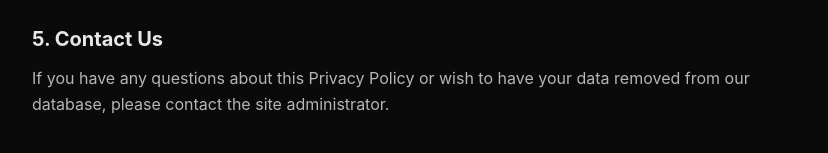
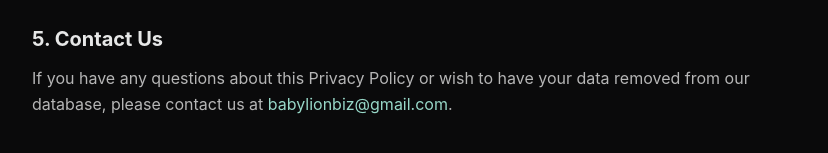
Before and after one commit to DogeminerCE/mobileseries, a React (Vite) app: page /pp in a window 1280 px wide. Shown: the part 693-846 px from the top of the page, without its empty margins (224-1052 px from the left). Built offline with nearby package versions, Linux system fonts and the light colour scheme.

Commit message:
docs: add contact email to privacy policy

```diff
--- a/src/PrivacyPolicy.tsx
+++ b/src/PrivacyPolicy.tsx
@@ -43,7 +43,7 @@ export default function PrivacyPolicy() {
         <section className="space-y-3">
           <h2 className="text-xl font-bold text-white/90">5. Contact Us</h2>
           <p className="text-white/70 leading-relaxed">
-            If you have any questions about this Privacy Policy or wish to have your data removed from our database, please contact the site administrator.
+            If you have any questions about this Privacy Policy or wish to have your data removed from our database, please contact us at <a href="mailto:babylionbiz@gmail.com" className="text-[#98D8C8] hover:underline">babylionbiz@gmail.com</a>.
           </p>
         </section>
       </div>
```
